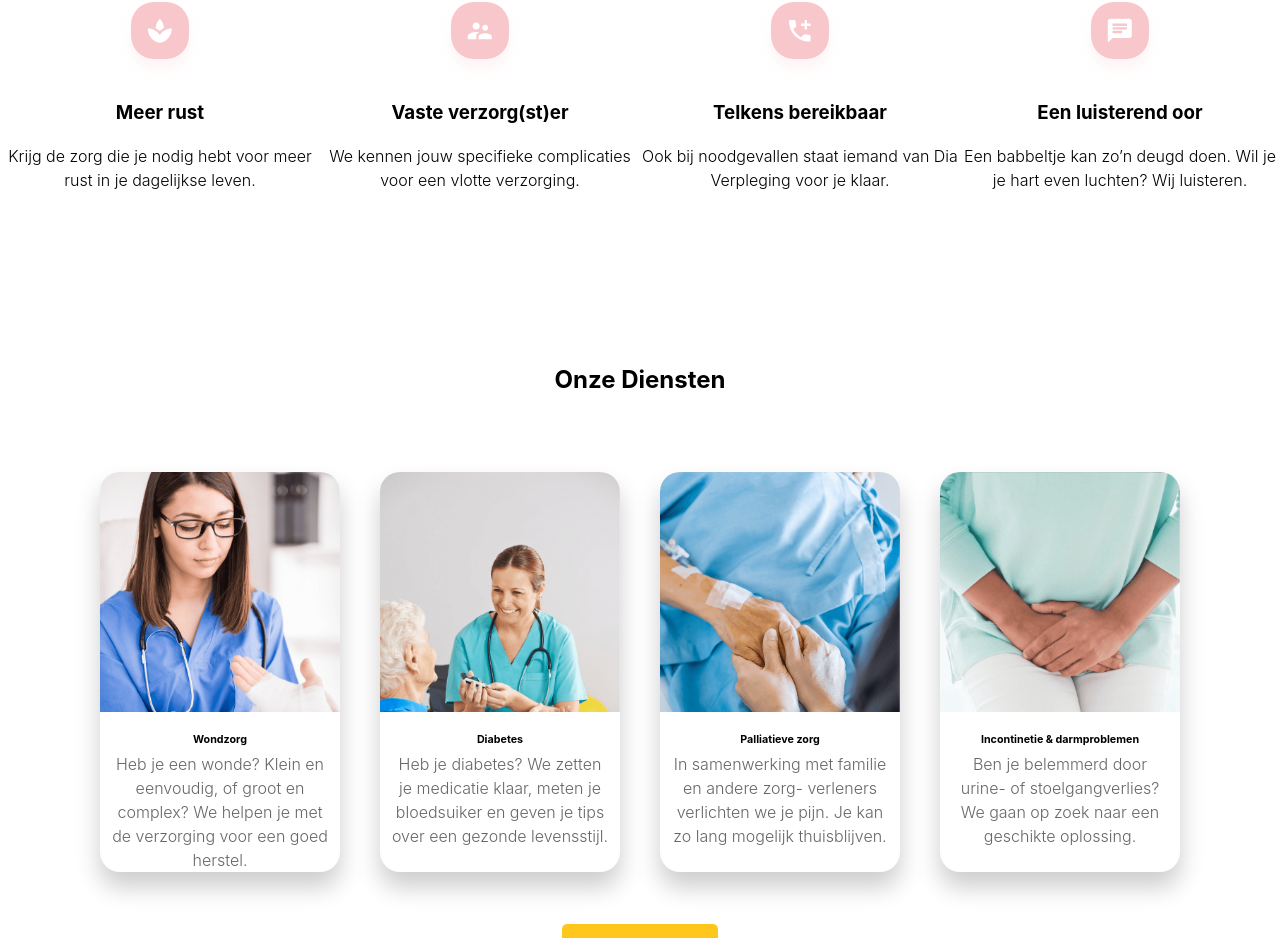
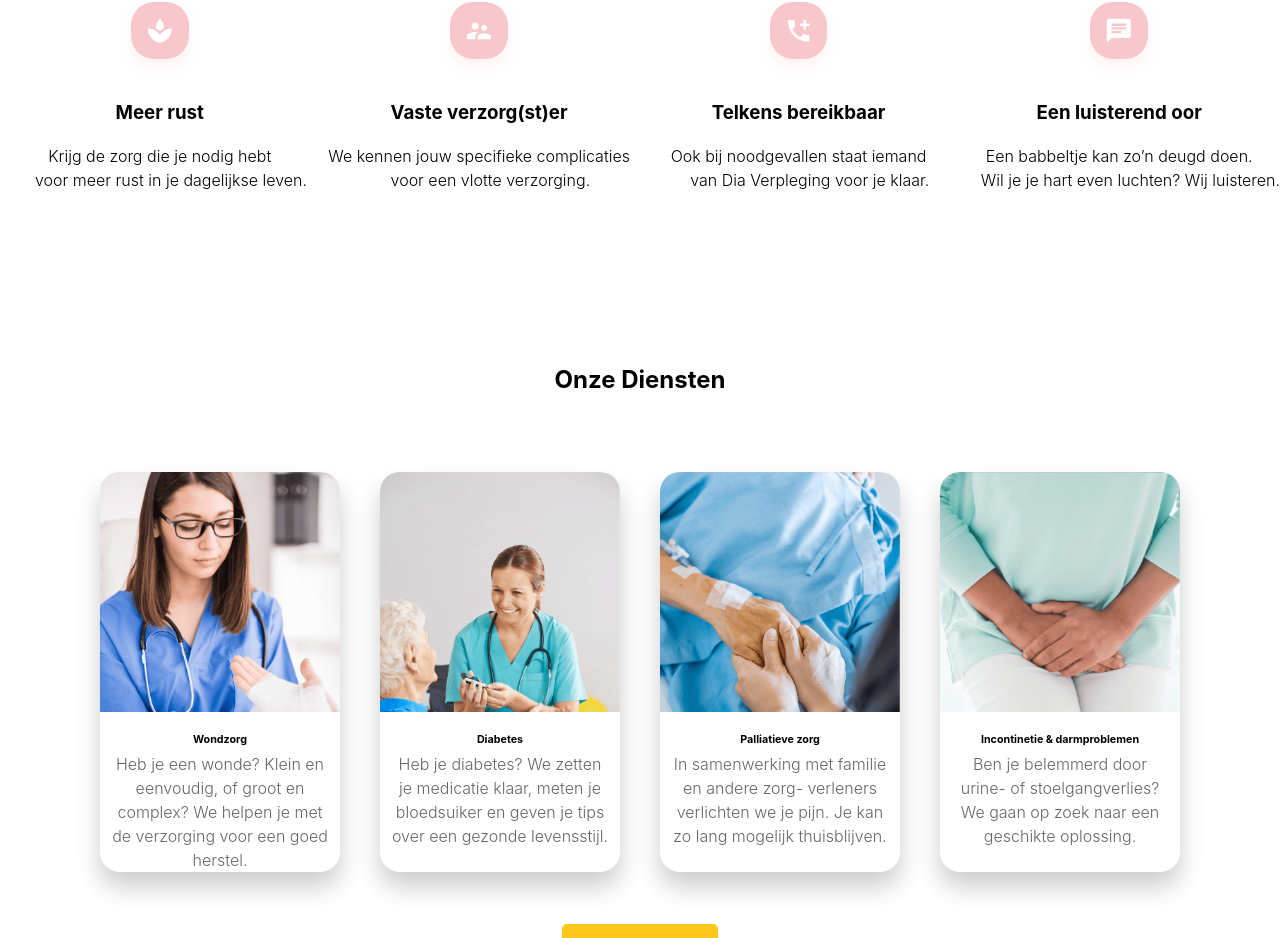
Before and after one commit to manziEric/diaverpleging, a Next.js app: page / in a window 1280 px wide. Shown: the part 864-1802 px from the top of the page. Built offline with nearby package versions, Linux system fonts and the light colour scheme.

Commit message:
update: line break of tekst in iconsColumn.tsx

```diff
--- a/src/components/icons-column/IconsColumn.tsx
+++ b/src/components/icons-column/IconsColumn.tsx
@@ -21,7 +21,7 @@ export default function IconsColumn({
         <IconSrc className={styles.icon} />
         <br />
         <h3>{title}</h3>
-        <p>{text}</p>
+        <p className={styles.text}>{text}</p>
       </div>
     </div>
   );
--- a/styles/icons.module.css
+++ b/styles/icons.module.css
@@ -29,6 +29,10 @@
   background-image: #f7c7cb;
 }
 
+.text {
+  white-space: pre;
+}
+
 @media (max-width: 700px) {
   .grid {
     display: grid;
```
Also changed, not shown: src/components/core-feature/CoreFeature.data.ts (+8 -4 lines).
